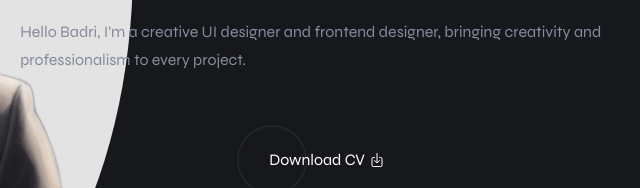
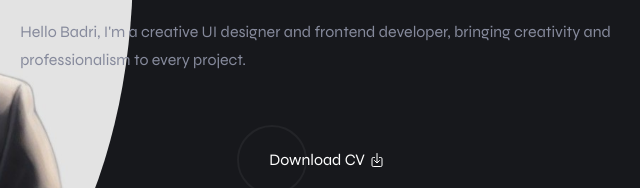
Before and after one commit to Badri03/badri_uishowcase, a plain HTML site: page index.html in a window 1280 px wide. Shown: the part 355-543 px from the top of the page, 564-1204 px from the left. Drawn offline with nearby package versions, Linux system fonts and the light colour scheme.

Commit message:
Update index.html

```diff
--- a/index.html
+++ b/index.html
@@ -131,7 +131,7 @@
             </div>
 
             <p class="section-text">
-              Hello Badri, I'm a creative UI designer and frontend designer, bringing creativity and professionalism to every project.
+              Hello Badri, I'm a creative UI designer and frontend developer, bringing creativity and professionalism to every project.
 
 
 
```
